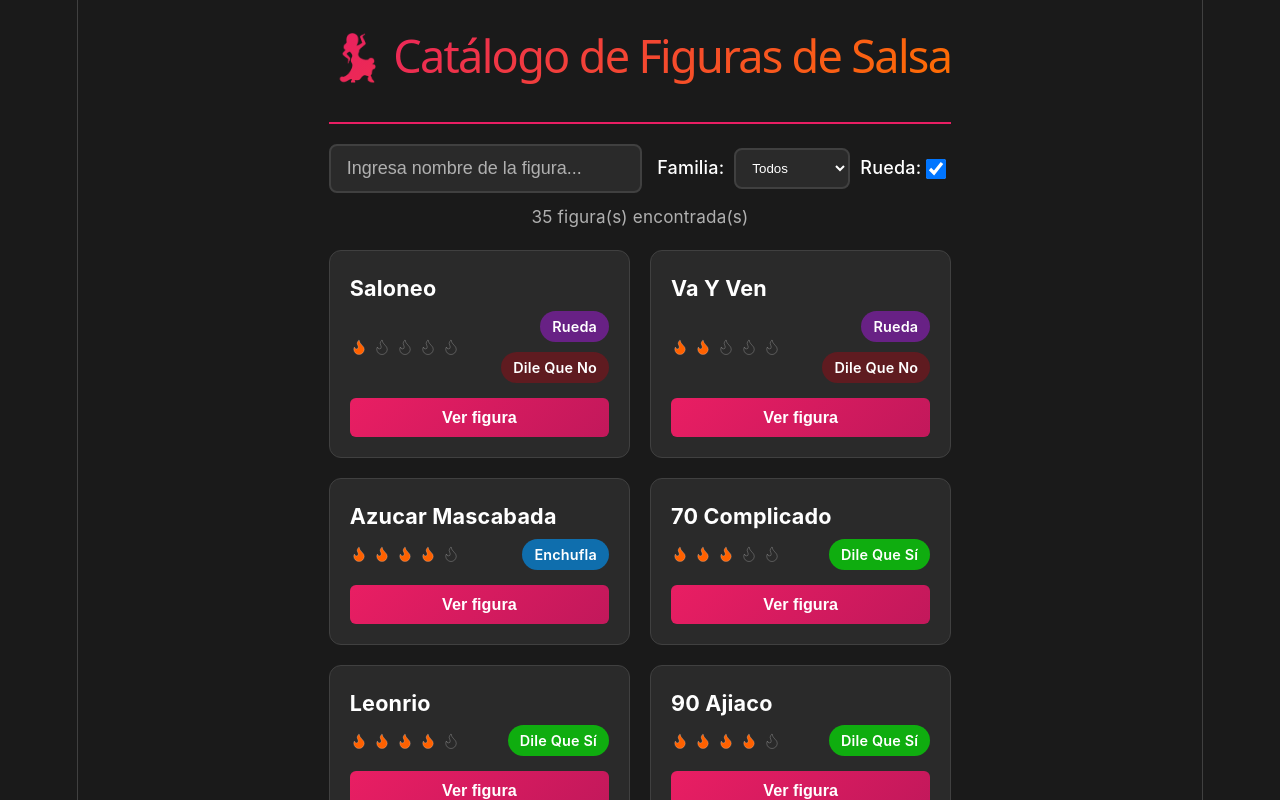
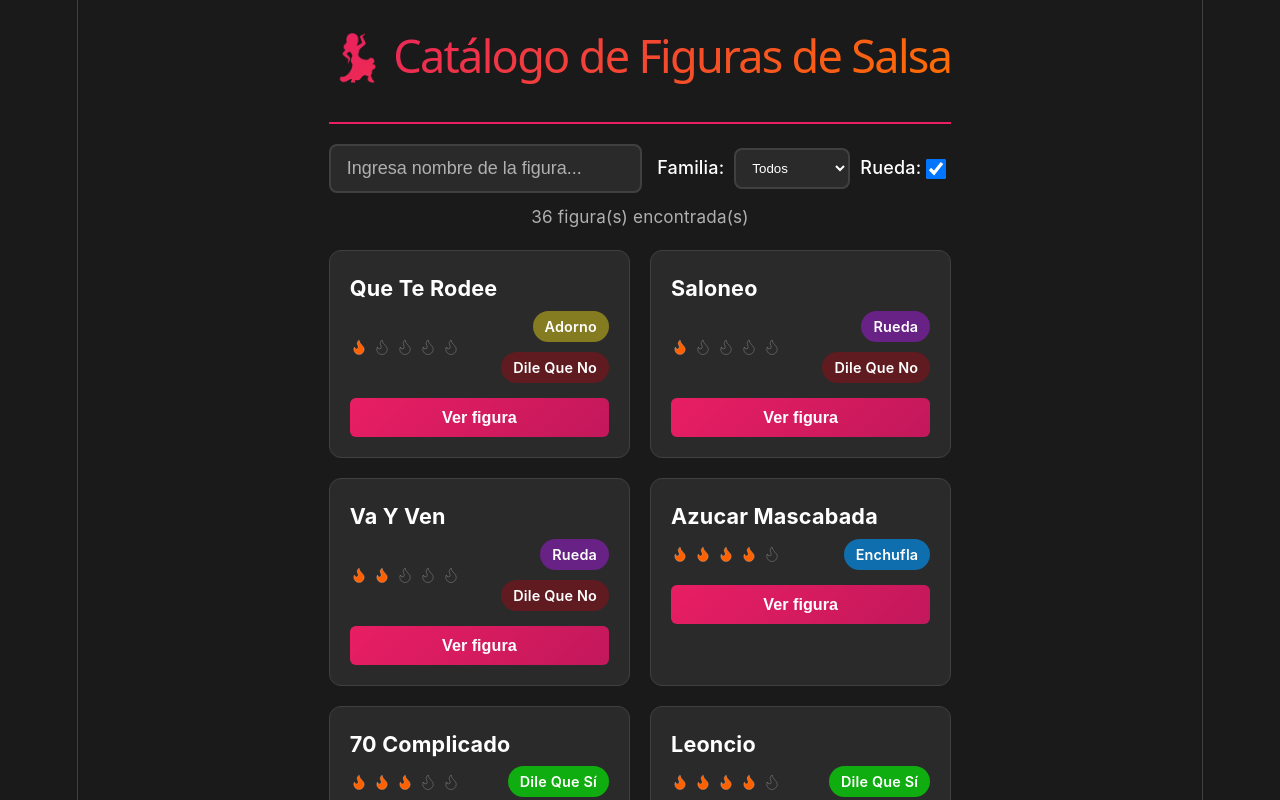
Before and after one commit to Magux14/salsero, a React (Vite) app: page / in a window 1280 px wide. Shown: the top 800 px of the page. Built offline with nearby package versions, Linux system fonts and the light colour scheme.

Commit message:
fix: nombre figura feat: figura de rodea

```diff
--- a/src/App.css
+++ b/src/App.css
@@ -238,6 +238,11 @@ input[type="checkbox"] {
   align-self: flex-end;
 }
 
+.family-badge--adorno{
+  background-color: rgb(133, 123, 33);
+  align-self: flex-end;
+}
+
 .only-cuban-info {
   color: rgb(216, 133, 216);
 }
--- a/src/FigureCard.jsx
+++ b/src/FigureCard.jsx
@@ -22,6 +22,10 @@ export default function FigureCard({ figure, onSelect }) {
               figure.onlyCuban &&
               <small className={`family-badge family-badge--rueda`}>Rueda</small>
             }
+            {
+              figure.ornament &&
+              <small className={`family-badge family-badge--adorno`}>Adorno</small>
+            }
             <small className={`family-badge family-badge--${figure.cssFamily}`}>{figure.family}</small>
           </div>
         </div>
--- a/src/FigureModal.jsx
+++ b/src/FigureModal.jsx
@@ -31,6 +31,10 @@ export default function FigureModal({ figure, onClose }) {
                 figure.onlyCuban &&
                 <small className={`family-badge family-badge--rueda`}>Rueda</small>
               }
+              {
+                figure.ornament &&
+                <small className={`family-badge family-badge--adorno`}>Adorno</small>
+              }
               <small className={`family-badge family-badge--${figure.cssFamily}`}>{figure.family}</small>
             </div>
 
@@ -41,7 +45,7 @@ export default function FigureModal({ figure, onClose }) {
               <small>La follower debe hacer pasos por su cuenta</small>
             </div>
           }
-             {
+          {
             figure.onlyCuban &&
             <div className="only-cuban-info">
               <small>Esto solo te servirá en ruedas de salsa cubana</small>
--- a/src/data.js
+++ b/src/data.js
@@ -516,7 +516,7 @@ export const figures = [
   },
   {
     id: 31,
-    name: 'leonrio',
+    name: 'leoncio',
     family: 'dile que sí',
     difficulty: 4,
     steps: [
@@ -615,4 +615,17 @@ export const figures = [
       'repites infinitamente hasta que te den otra instrucción',
     ]
   },
+   {
+    id: 36,
+    name: 'que te rodee',
+    family: 'dile que no',
+    ornament: true,
+    difficulty: 1,
+    steps: [
+      'dile que no, pero esta vez la pegas a tu cuerpo mientras levantas el brazo izquierdo',
+      'cuando ella vaya pasando, con tu mano derecha pegas su brazo izquierdo a tu cuerpo',
+      'cuando ella vaya por tu espalda bajas brazo izquierdo pero no tan fuerte para que ella siga pegada a tu cuerpo mientras levantas brazo derecho',
+      'dile que no',
+    ]
+  },
 ];
```
Also changed, not shown: 4 other files (tests, documents, lock files or other folders).
